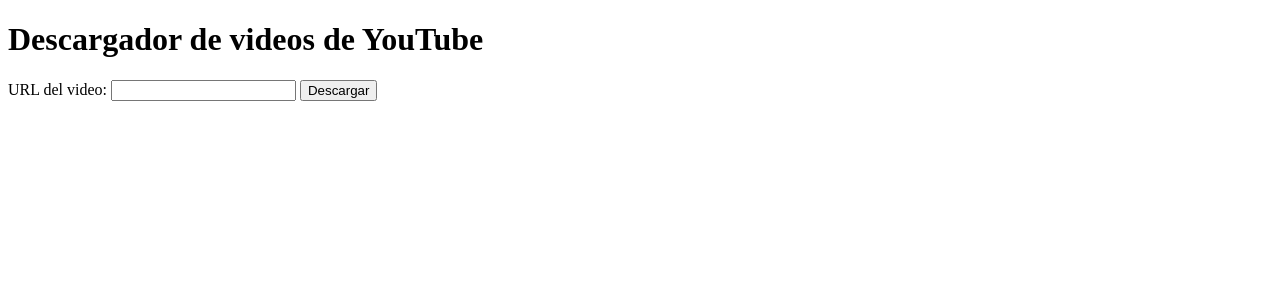
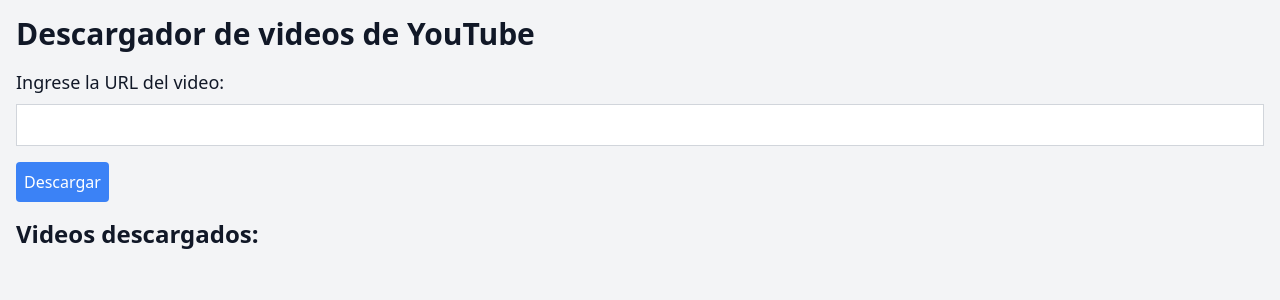
Before and after one commit to Brayan-chan/ytdownload, a Flask app: page / in a window 1280 px wide. Shown: the top 300 px of the page. Run offline with Flask 3, Linux system fonts and the light colour scheme.

Commit message:
Añadir funcionalidad para descargar videos de YouTube y mostrar la lista de videos descargados en la interfaz

```diff
--- a/app.py
+++ b/app.py
@@ -1,14 +1,19 @@
-from flask import Flask, request, jsonify, render_template
+from flask import Flask, request, jsonify, render_template, send_from_directory
 import yt_dlp
+import os
 
 app = Flask(__name__)
+
+# Crear la carpeta "offline" si no existe
+if not os.path.exists('offline'):
+    os.makedirs('offline')
 
 # Función para descargar un video de YouTube
 def descargar_video(url):
     # Configuración de la descarga
     ydl_opts = {
         'format': 'best',  # Calidad del video
-        'outtmpl': '%(title)s.%(ext)s',  # Nombre del archivo de salida
+        'outtmpl': 'offline/%(title)s.%(ext)s',  # Nombre del archivo de salida
         'restrictfilenames': True,  # Evitar caracteres especiales en el nombre del archivo
     }
 
@@ -25,7 +30,9 @@ def descargar_video(url):
 # Ruta para la página de inicio
 @app.route('/')
 def index():
-    return render_template('index.html')
+    # Obtener la lista de videos descargados
+    videos_descargados = os.listdir('offline')
+    return render_template('index.html', videos_descargados=videos_descargados)
 
 # Ruta para descargar un video
 @app.route('/descargar', methods=['POST'])
@@ -34,5 +41,10 @@ def descargar():
     resultado = descargar_video(url)
     return jsonify({'resultado': resultado})
 
+# Ruta para servir los videos descargados
+@app.route('/offline/<path:path>')
+def send_video(path):
+    return send_from_directory('offline', path)
+
 if __name__ == '__main__':
     app.run(debug=True)
--- a/templates/index.html
+++ b/templates/index.html
@@ -2,23 +2,35 @@
 <html>
 <head>
     <title>Descargador de videos de YouTube</title>
+    <link href="https://cdn.jsdelivr.net/npm/tailwindcss@2.2.19/dist/tailwind.min.css" rel="stylesheet">
 </head>
-<body>
-    <h1>Descargador de videos de YouTube</h1>
-    <form id="formulario" method="post" action="/descargar">
-        <label for="url">URL del video:</label>
-        <input type="text" id="url" name="url" required>
-        <button type="submit">Descargar</button>
-    </form>
-    <div id="resultado"></div>
+<body class="bg-gray-100 text-gray-900">
+    <div class="container mx-auto p-4">
+        <h1 class="text-3xl font-bold mb-4">Descargador de videos de YouTube</h1>
+        <form action="/descargar" method="post" class="mb-4">
+            <label for="url" class="block text-lg mb-2">Ingrese la URL del video:</label>
+            <input type="text" id="url" name="url" class="border border-gray-300 p-2 w-full mb-4">
+            <input type="submit" value="Descargar" class="bg-blue-500 text-white p-2 rounded">
+        </form>
+        <h2 class="text-2xl font-semibold mb-4">Videos descargados:</h2>
+        <ul class="space-y-4">
+            {% for video in videos_descargados %}
+                <li class="bg-white p-4 rounded shadow">
+                    <video width="320" height="240" controls class="border border-gray-300 rounded-lg shadow-lg w-full h-64 object-cover">
+                        <source src="/offline/{{ video }}" type="video/mp4">
+                        Your browser does not support the video tag.
+                    </video>
+                </li>
+            {% endfor %}
+        </ul>
+        <div id="resultado" class="mt-4"></div>
+    </div>
 
     <script>
-        const formulario = document.getElementById('formulario');
-        const resultado = document.getElementById('resultado');
-
+        const formulario = document.querySelector('form');
         formulario.addEventListener('submit', (e) => {
             e.preventDefault();
-            const url = document.getElementById('url').value;
+            const url = document.querySelector('#url').value;
             fetch('/descargar', {
                 method: 'POST',
                 headers: {
@@ -28,10 +40,18 @@
             })
             .then((response) => response.json())
             .then((data) => {
-                resultado.innerText = data.resultado;
+                document.querySelector('#resultado').innerHTML = data.resultado;
+                // Recargar la página para mostrar el video descargado
+                window.location.reload();
             })
-            .catch((error) => {
-                console.error(error);
+            .catch((error) => console.error(error));
+        });
+
+        // Hacer que los videos se reproduzcan en la página
+        const videos = document.querySelectorAll('video');
+        videos.forEach((video) => {
+            video.addEventListener('click', () => {
+                video.play();
             });
         });
     </script>
```
